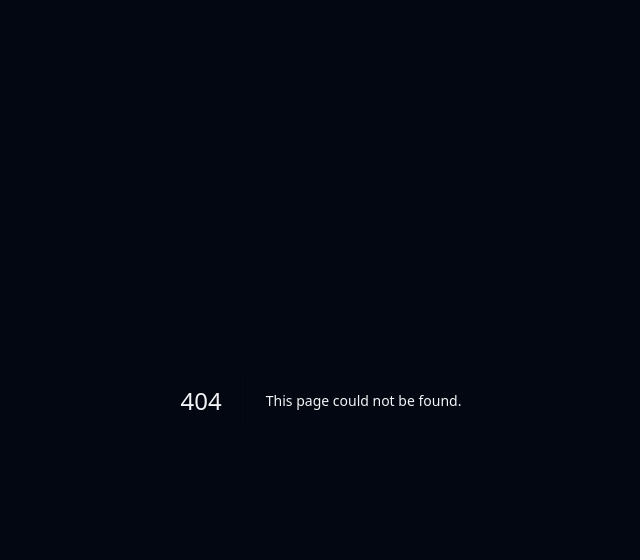
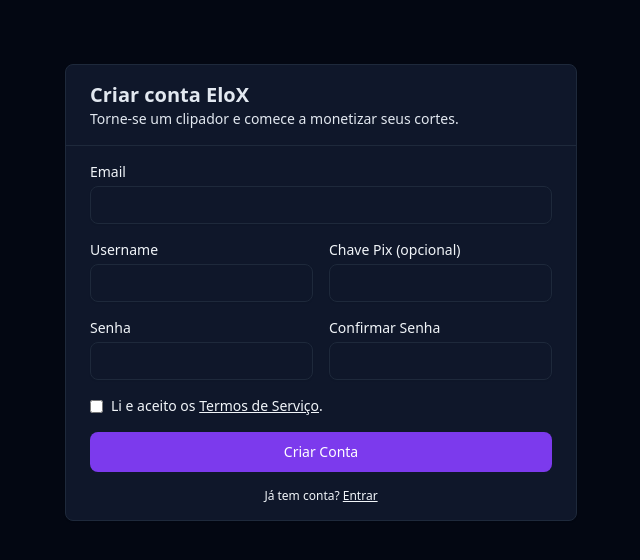
Before and after one commit to pedrohgl18/elox, a Next.js app: page /auth/register in a window 1280 px wide. Before the commit this address had no page. Shown: the top 560 px of the page, without its empty margins (319-959 px from the left). Built offline with nearby package versions, Linux system fonts and the light colour scheme.

Commit message:
feat(auth): user registration flow (form, api, terms)

```diff
--- /dev/null
+++ b/src/app/api/auth/register/route.ts
@@ -0,0 +1,39 @@
+import { NextRequest, NextResponse } from 'next/server';
+import { getSupabaseServiceClient } from '@/lib/supabaseClient';
+import bcrypt from 'bcryptjs';
+
+export async function POST(req: NextRequest) {
+  try {
+    const body = await req.json();
+    const { email, username, password, pixKey } = body as { email?: string; username?: string; password?: string; pixKey?: string };
+    if (!email || !username || !password) {
+      return NextResponse.json({ ok: false, error: 'Dados incompletos' }, { status: 400 });
+    }
+    if (password.length < 6) return NextResponse.json({ ok: false, error: 'Senha muito curta' }, { status: 400 });
+    const svc = getSupabaseServiceClient();
+    if (!svc) return NextResponse.json({ ok: false, error: 'Configuração de backend ausente' }, { status: 500 });
+    // Verifica email duplicado
+    const existing = await svc.from('profiles').select('id').eq('email', email).maybeSingle();
+    if (existing.data) return NextResponse.json({ ok: false, error: 'Email já cadastrado' }, { status: 409 });
+    const hash = await bcrypt.hash(password, 10);
+    const insert = {
+      email,
+      username,
+      role: 'clipador',
+      is_active: true,
+      warnings: 0,
+      total_earnings: 0,
+      pix_key: pixKey ?? null,
+      password_hash: hash,
+    };
+    const { error } = await svc.from('profiles').insert(insert);
+    if (error) {
+      console.error('Erro Supabase insert profile', error);
+      return NextResponse.json({ ok: false, error: 'Falha ao criar usuário' }, { status: 500 });
+    }
+    return NextResponse.json({ ok: true });
+  } catch (e) {
+    console.error(e);
+    return NextResponse.json({ ok: false, error: 'Erro inesperado' }, { status: 500 });
+  }
+}
--- /dev/null
+++ b/src/app/auth/register/page.tsx
@@ -0,0 +1,18 @@
+import { Card, CardContent, CardHeader } from '@/components/ui/Card';
+import { RegisterForm } from '@/components/auth/RegisterForm';
+
+export default function RegisterPage() {
+  return (
+    <main className="container grid place-items-center py-16">
+      <Card className="w-full max-w-lg">
+        <CardHeader>
+          <h1 className="text-xl font-semibold">Criar conta EloX</h1>
+          <p className="text-sm text-muted-foreground">Torne-se um clipador e comece a monetizar seus cortes.</p>
+        </CardHeader>
+        <CardContent>
+          <RegisterForm />
+        </CardContent>
+      </Card>
+    </main>
+  );
+}
--- /dev/null
+++ b/src/app/terms/page.tsx
@@ -0,0 +1,27 @@
+export default function TermsPage() {
+  return (
+    <main className="max-w-3xl mx-auto px-6 py-12 prose dark:prose-invert">
+      <h1>Termos de Serviço - EloX</h1>
+      <p>Última atualização: {new Date().toLocaleDateString('pt-BR')}</p>
+      <h2>1. Objetivo da Plataforma</h2>
+      <p>A EloX oferece um ecossistema para clipadores enviarem, acompanharem desempenho e monetizarem vídeos curtos, além de participarem de rankings e competições.</p>
+      <h2>2. Elegibilidade</h2>
+      <p>Você deve fornecer informações verdadeiras e manter sua conta segura. Podemos suspender contas fraudulentas ou que violem estes termos.</p>
+      <h2>3. Conteúdo e Responsabilidade</h2>
+      <p>Ao enviar vídeos você declara ter direitos ou autorização sobre o conteúdo. Conteúdos que violem direitos autorais, incentivem ódio, violência ou spam serão removidos.</p>
+      <h2>4. Monetização e Pagamentos</h2>
+      <p>Ganhos são calculados com base em métricas internas e regras de competições. Pagamentos via PIX podem exigir verificação adicional. Erros ou suspeitas de fraude podem atrasar ou bloquear transferências.</p>
+      <h2>5. Competidores e Rankings</h2>
+      <p>Manipulação artificial de métricas (bots, farms, automações indevidas) resulta em suspensão e perda de valores acumulados.</p>
+      <h2>6. Privacidade</h2>
+      <p>Dados são usados para operação da plataforma e não serão vendidos. Poderemos enviar comunicações transacionais (alertas de pagamento, competições, segurança).</p>
+      <h2>7. Suspensão e Encerramento</h2>
+      <p>Violação de regras pode resultar em suspensão ou banimento, com perda de acesso a competições e pagamentos pendentes investigativos.</p>
+      <h2>8. Alterações</h2>
+      <p>Podemos atualizar estes termos. Alterações materiais serão informadas. Uso continuado implica aceite.</p>
+      <h2>9. Contato</h2>
+      <p>Dúvidas: suporte@elox.dev (canal oficial de suporte).</p>
+      <p>Ao marcar a caixa de aceite no cadastro você confirma ter lido e concordado com estes Termos.</p>
+    </main>
+  );
+}
--- /dev/null
+++ b/src/components/auth/RegisterForm.tsx
@@ -0,0 +1,104 @@
+'use client';
+
+import React, { useState } from 'react';
+import { Input } from '@/components/ui/Input';
+import { Button } from '@/components/ui/Button';
+import { signIn } from 'next-auth/react';
+
+interface RegisterResponse {
+  ok: boolean;
+  error?: string;
+}
+
+export function RegisterForm() {
+  const [email, setEmail] = useState('');
+  const [username, setUsername] = useState('');
+  const [pixKey, setPixKey] = useState('');
+  const [password, setPassword] = useState('');
+  const [passwordConfirm, setPasswordConfirm] = useState('');
+  const [acceptTerms, setAcceptTerms] = useState(false);
+  const [isLoading, setIsLoading] = useState(false);
+  const [error, setError] = useState<string | null>(null);
+
+  const submit: React.FormEventHandler = async (e) => {
+    e.preventDefault();
+    setError(null);
+    if (password !== passwordConfirm) {
+      setError('Senhas não coincidem');
+      return;
+    }
+    if (!acceptTerms) {
+      setError('Você deve aceitar os Termos de Serviço');
+      return;
+    }
+    setIsLoading(true);
+    try {
+      const res = await fetch('/api/auth/register', {
+        method: 'POST',
+        headers: { 'Content-Type': 'application/json' },
+        body: JSON.stringify({ email, username, password, pixKey: pixKey || undefined }),
+      });
+      const data: RegisterResponse = await res.json();
+      if (!data.ok) {
+        setError(data.error || 'Falha ao registrar');
+        return;
+      }
+      // Auto login
+      const loginResult = await signIn('credentials', { email, password, redirect: false });
+      if (loginResult?.ok) {
+        window.location.href = '/dashboard';
+      } else {
+        window.location.href = '/auth/login';
+      }
+    } catch (err: any) {
+      console.error(err);
+      setError('Erro inesperado');
+    } finally {
+      setIsLoading(false);
+    }
+  };
+
+  return (
+    <form onSubmit={submit} className="space-y-4">
+      <div className="grid gap-4 md:grid-cols-2">
+        <div className="md:col-span-2">
+          <label className="mb-1 block text-sm font-medium">Email</label>
+          <Input type="email" value={email} onChange={(e: React.ChangeEvent<HTMLInputElement>) => setEmail(e.target.value)} aria-required="true" required />
+        </div>
+        <div>
+          <label className="mb-1 block text-sm font-medium">Username</label>
+          <Input value={username} onChange={(e: React.ChangeEvent<HTMLInputElement>) => setUsername(e.target.value)} aria-required="true" required />
+        </div>
+        <div>
+          <label className="mb-1 block text-sm font-medium">Chave Pix (opcional)</label>
+          <Input value={pixKey} onChange={(e: React.ChangeEvent<HTMLInputElement>) => setPixKey(e.target.value)} />
+        </div>
+        <div>
+          <label className="mb-1 block text-sm font-medium">Senha</label>
+          <Input type="password" minLength={6} value={password} onChange={(e: React.ChangeEvent<HTMLInputElement>) => setPassword(e.target.value)} aria-required="true" required />
+        </div>
+        <div>
+          <label className="mb-1 block text-sm font-medium">Confirmar Senha</label>
+          <Input type="password" value={passwordConfirm} onChange={(e: React.ChangeEvent<HTMLInputElement>) => setPasswordConfirm(e.target.value)} aria-required="true" required />
+        </div>
+      </div>
+      <div className="flex items-start space-x-2">
+        <input
+          id="terms"
+          type="checkbox"
+          className="mt-1"
+          checked={acceptTerms}
+          onChange={(e: React.ChangeEvent<HTMLInputElement>) => setAcceptTerms(e.target.checked)}
+        />
+        <label htmlFor="terms" className="text-sm select-none">
+          Li e aceito os <a href="/terms" target="_blank" className="underline">Termos de Serviço</a>.
+        </label>
+      </div>
+      {error && <p className="text-sm text-red-500">{error}</p>}
+      <Button type="submit" className="w-full" disabled={isLoading}>
+        {isLoading ? 'Criando...' : 'Criar Conta'}
+      </Button>
+      <p className="text-xs text-center text-muted-foreground">Já tem conta? <a className="underline" href="/auth/login">Entrar</a></p>
+    </form>
+  );
+}
--- a/src/components/ui/Input.tsx
+++ b/src/components/ui/Input.tsx
@@ -2,12 +2,7 @@
 
 import React from 'react';
 
-export interface InputProps extends React.InputHTMLAttributes<HTMLInputElement> {
-  type?: React.HTMLInputTypeAttribute;
-  placeholder?: string;
-  defaultValue?: string | number | readonly string[];
-  value?: string | number | readonly string[];
-}
+export type InputProps = React.InputHTMLAttributes<HTMLInputElement>;
 
 export const Input = React.forwardRef<HTMLInputElement, InputProps>(function Input(
   { className, ...props },
```
Also changed, not shown: 1 other file (tests, documents, lock files or other folders).
